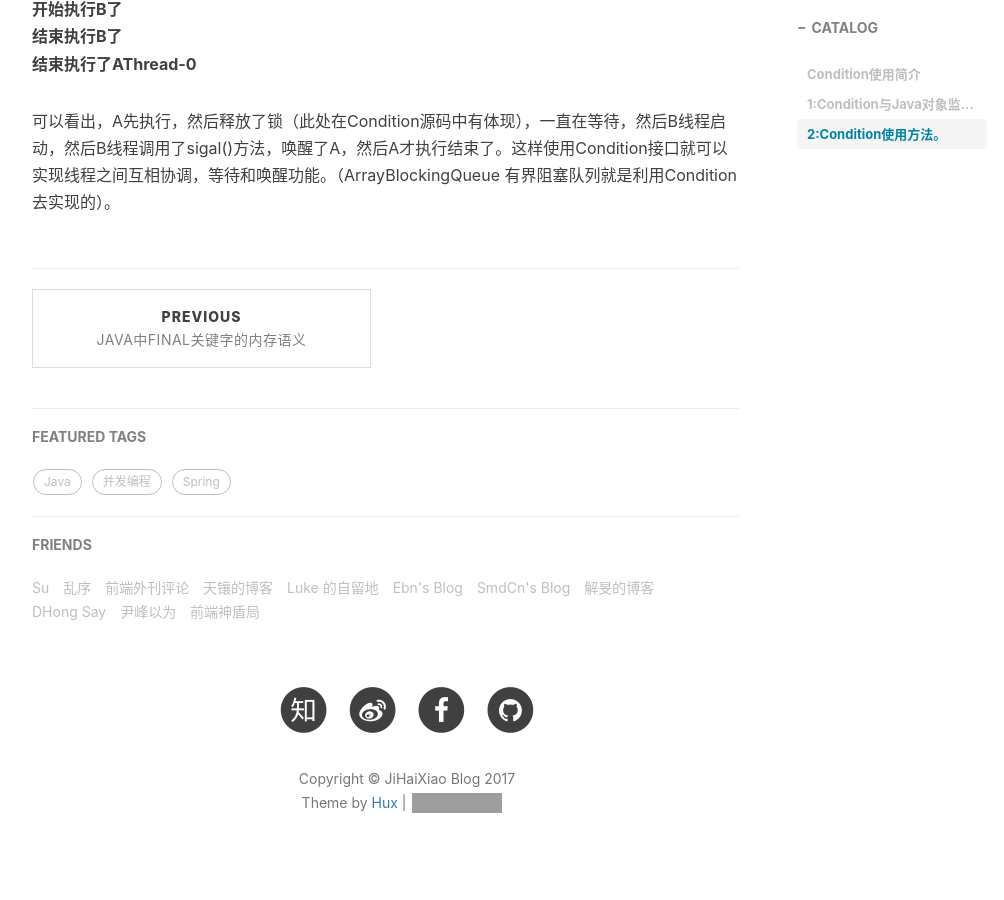
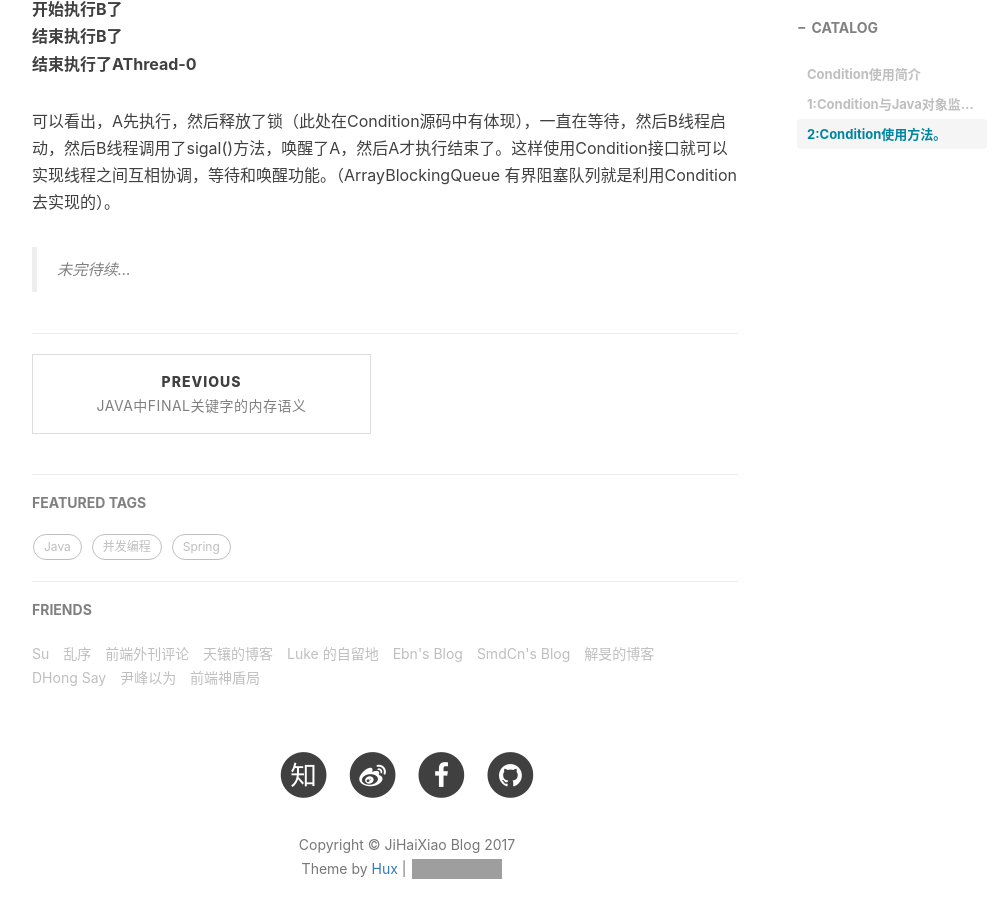
Before and after one commit to jihaixiao8/myblog, a Jekyll site: the page built from _posts/2017-01-23-condition.markdown, in a window 1280 px wide and 900 px high, scrolled down 3033 px. Shown: the whole window, without its empty margins (233-1237 px from the left). Built offline with Jekyll 4.4.1, drawn with Linux system fonts in a browser that asks for light colours; nearby versions of some CDN libraries; comment, search, counter and statistics services are not loaded; grey boxes are pictures that could not be loaded.

Commit message:
Condition接口实例

```diff
--- a/_posts/2017-01-23-condition.markdown
+++ b/_posts/2017-01-23-condition.markdown
@@ -114,3 +114,5 @@ public class ConditionUseCase {
 **结束执行了AThread-0**<br/>
 
 可以看出，A先执行，然后释放了锁（此处在Condition源码中有体现），一直在等待，然后B线程启动，然后B线程调用了sigal()方法，唤醒了A，然后A才执行结束了。这样使用Condition接口就可以实现线程之间互相协调，等待和唤醒功能。（ArrayBlockingQueue 有界阻塞队列就是利用Condition去实现的）。
+
+> 未完待续...
```
Also changed, not shown: 1 other file.
